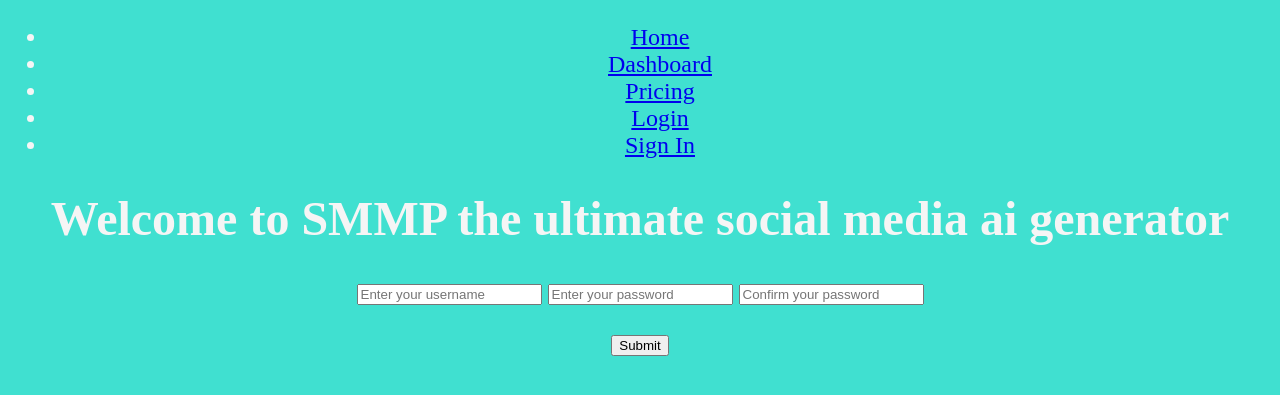
After one commit to dicheto/SMMP, a Django app: page /signin/ in a window 1280 px wide. The commit adds this page. Shown: the top 395 px of the page. Run offline with Django 5.2, Linux system fonts and the light colour scheme.

Commit message:
Users can now login and signin

```diff
--- /dev/null
+++ b/notes.txt
@@ -0,0 +1 @@
+add together api_key , google_generative_ai_key, supabase_url, supabase_api_key as env variables
--- a/requirements.txt
+++ b/requirements.txt
@@ -2,4 +2,5 @@ django
 google.generativeai
 pillow
 together
+supabase
 $env:TOGETHER_API_KEY = "a1d7f4fa1976a1eff3d991f0df4eba0f2419b2922ae586a6aabd559ca816fead"
--- a/smmp/rvideo/urls.py
+++ b/smmp/rvideo/urls.py
@@ -6,4 +6,6 @@ from . import views
 urlpatterns = [
     path('', views.home, name = "home"),
     path('dashboard/' , views.dashboard, name = 'dashboard'),
+    path('login/', views.log_in, name = 'login'),
+    path('signin/', views.sign_in, name = 'signin'),
 ]
--- a/smmp/rvideo/views.py
+++ b/smmp/rvideo/views.py
@@ -4,6 +4,12 @@ import base64
 from io import BytesIO
 from PIL import Image
 from together import Together
+from supabase import create_client, Client
+
+SUPABASE_URL = "https://lnitjdoumoecovyrmdgi.supabase.co"
+SUPABASE_KEY = "eyJhbGciOiJIUzI1NiIsInR5cCI6IkpXVCJ9.eyJpc3MiOiJzdXBhYmFzZSIsInJlZiI6ImxuaXRqZG91bW9lY292eXJtZGdpIiwicm9sZSI6ImFub24iLCJpYXQiOjE3MzcyNzk3ODEsImV4cCI6MjA1Mjg1NTc4MX0.TG4eJS00hHnqdVHc2tRp0Lyr3GO75KDjLL3cTsSONvA"
+
+supabase: Client = create_client(SUPABASE_URL, SUPABASE_KEY)
 
 
 def home(request):
@@ -42,7 +48,7 @@ def dashboard(request):
                 inside_segment = False
 
                 for char in full_segmented_text:
-                    if char == "#":  # Start of a segment
+                    if char == "#":
                        inside_segment = True
                        current_segment = ""
                     elif char == "*":
@@ -63,16 +69,17 @@ def dashboard(request):
                         You are a model that is spezialized in creating image generation prompts based on a given text.
                         The prompt should be very descriptive and as detailed as possible for the ai to understand.
                         This is the text: {segment}. Do not add any maps or text to the images whatsoever.
+                        You also need to take into account the tone of the whole text which is given here: {tone}
                     ''')
                     image_gen_prompts.append(image_generation_prompt)
 
                 print(image_gen_prompts)
 
                 for image_gen_prompt in image_gen_prompts:
-                    print(segment)
                     if image_gen_prompt != "":
+                         print(image_gen_prompt)
                          response = client.images.generate(
-                         prompt=f"{image_gen_prompt} Do not add any maps or text to the images whatsoever.",
+                         prompt=f"{image_gen_prompt} Do not add any maps or text to the images whatsoever.The image has to be continous and connected.It cant look like it is comprised of multiple images",
                          model="black-forest-labs/FLUX.1-schnell-Free",
                          width=1008,
                          height=1792,
@@ -92,3 +99,48 @@ def dashboard(request):
             return render(request, 'dashboard.html', {'error': 'Please fill all fields'})
      else:
         return render(request, 'dashboard.html')
+
+def log_in (request):
+
+    has_logged_in = False
+
+    if has_logged_in:
+            return render(request, 'dashboard.html')
+
+    if request.method == 'POST':
+        username = request.POST.get('username')
+        password = request.POST.get('password')
+
+        response = supabase.table("user_information").select("*").eq("username", username).eq("password", password).execute()
+
+        if response.data:
+            has_logged_in = True
+            return render(request, 'dashboard.html')
+        else:
+            return render(request, 'login.html', {'error': 'Invalid username or password'})
+
+
+
+    return render(request, 'login.html')
+
+
+def sign_in (request):
+    if request.method == 'POST':
+       username = request.POST.get ('username')
+       password = request.POST.get ('password')
+       confirm_password = request.POST.get ('confirm_password')
+
+
+       if password != confirm_password:
+           error_message = "Password do not match"
+           return render(request , 'sign_in.html', {'error_message' : error_message})
+       elif password == confirm_password:
+           response = (
+               supabase.table("user_information")
+               .insert({'username': username, 'password': password})
+               .execute()
+           )
+           error_message = "Password match"
+           return render(request , 'sign_in.html', {'error_message' : error_message})
+
+    return render(request, 'sign_in.html')
--- a/smmp/templates/navbar.html
+++ b/smmp/templates/navbar.html
@@ -10,7 +10,9 @@
         <ul>
             <li><a href="/">Home</a></li>
             <li><a href="/dashboard/">Dashboard</a></li>
-            <li><a href="#">Contact</a></li>
+            <li><a href="/pricing/">Pricing</a></li>
+            <li><a href = "/login/">Login</a></li>
+            <li><a href = "/signin/">Sign In</a></li>
         </ul>
     </nav>
 </body>
--- /dev/null
+++ b/smmp/templates/sign_in.html
@@ -0,0 +1,22 @@
+<!DOCTYPE html>
+{% load static %}
+<html lang="en">
+<head>
+    <meta charset="UTF-8">
+    <meta name="viewport" content="width=device-width, initial-scale=1.0">
+    <title>Document</title>
+    <link rel="stylesheet" href="{% static  'css/styles.css'%}">
+</head>
+<body>
+    {% include 'navbar.html' %}
+    <h1>Welcome to SMMP the ultimate social media ai generator</h1>
+    <form method="POST" action="{% url 'signin' %}">
+        {% csrf_token %}
+    <input type = "text" placeholder = "Enter your username" name = "username" required>
+    <input type = "password" placeholder = "Enter your password" name = "password" required>
+    <input type = "password" placeholder = "Confirm your password" name = "confirm_password" required>
+    <p id = "output">{{error_message}}</p>
+    <button>Submit</button>
+    </form>
+</body>
+</html>
```
Also changed, not shown: smmp/templates/login.html (added, +24 -0 lines).
